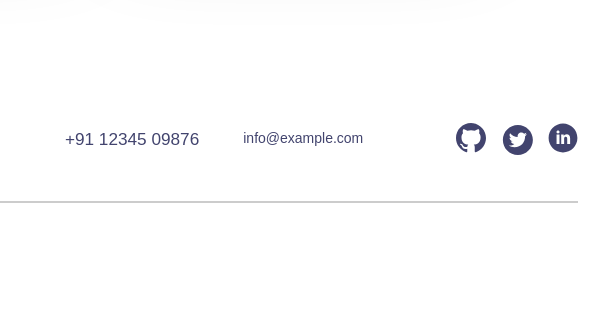
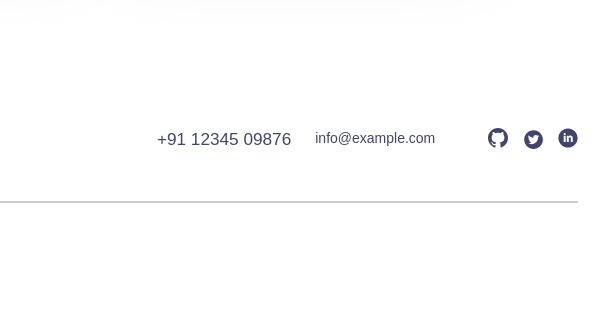
Before and after one commit to MechanicalDeathtrap/disent-test, a website: page index.html in a window 1280 px wide. Shown: the part 3481-3801 px from the top of the page, 543-1152 px from the left. Drawn offline with Linux system fonts and the light colour scheme.

Commit message:
adaptive changes

```diff
--- a/index.html
+++ b/index.html
@@ -339,13 +339,13 @@
                 <span class="contacts__contact">info@example.com</span>
             </div>
             <div class="messengers">
-                <svg xmlns="http://www.w3.org/2000/svg" width="30" height="30" viewBox="0 0 30 30" fill="none">
+                <svg class="messenger-icon" xmlns="http://www.w3.org/2000/svg" width="30" height="30" viewBox="0 0 30 30" fill="none">
                     <path fill-rule="evenodd" clip-rule="evenodd" d="M15 0C6.7125 0 0 6.7125 0 15C0 21.6375 4.29375 27.2438 10.2562 29.2313C11.0062 29.3625 11.2875 28.9125 11.2875 28.5188C11.2875 28.1625 11.2688 26.9812 11.2688 25.725C7.5 26.4187 6.525 24.8063 6.225 23.9625C6.05625 23.5313 5.325 22.2 4.6875 21.8438C4.1625 21.5625 3.4125 20.8688 4.66875 20.85C5.85 20.8313 6.69375 21.9375 6.975 22.3875C8.325 24.6562 10.4812 24.0187 11.3437 23.625C11.475 22.65 11.8688 21.9938 12.3 21.6188C8.9625 21.2438 5.475 19.95 5.475 14.2125C5.475 12.5812 6.05625 11.2313 7.0125 10.1813C6.8625 9.80625 6.3375 8.26875 7.1625 6.20625C7.1625 6.20625 8.41875 5.8125 11.2875 7.74375C12.4875 7.40625 13.7625 7.2375 15.0375 7.2375C16.3125 7.2375 17.5875 7.40625 18.7875 7.74375C21.6562 5.79375 22.9125 6.20625 22.9125 6.20625C23.7375 8.26875 23.2125 9.80625 23.0625 10.1813C24.0188 11.2313 24.6 12.5625 24.6 14.2125C24.6 19.9687 21.0938 21.2438 17.7562 21.6188C18.3 22.0875 18.7688 22.9875 18.7688 24.3937C18.7688 26.4 18.75 28.0125 18.75 28.5188C18.75 28.9125 19.0312 29.3813 19.7812 29.2313C22.759 28.2259 25.3465 26.3121 27.1796 23.7592C29.0127 21.2063 29.9991 18.1429 30 15C30 6.7125 23.2875 0 15 0Z" fill="#42446E"/>
                 </svg>
-                <svg xmlns="http://www.w3.org/2000/svg" width="32" height="32" viewBox="0 0 32 32" fill="none">
+                <svg class="messenger-icon" xmlns="http://www.w3.org/2000/svg" width="32" height="32" viewBox="0 0 32 32" fill="none">
                     <path d="M16.875 1.875C8.59152 1.875 1.875 8.59152 1.875 16.875C1.875 25.1585 8.59152 31.875 16.875 31.875C25.1585 31.875 31.875 25.1585 31.875 16.875C31.875 8.59152 25.1585 1.875 16.875 1.875ZM24.0837 13.1819C24.0937 13.3393 24.0937 13.5033 24.0937 13.6641C24.0937 18.5792 20.3504 24.2411 13.51 24.2411C11.4007 24.2411 9.44531 23.6283 7.79799 22.5737C8.09933 22.6071 8.38728 22.6205 8.69531 22.6205C10.4364 22.6205 12.0368 22.0312 13.3125 21.0335C11.6786 21 10.3058 19.9286 9.83705 18.4554C10.4096 18.5391 10.9252 18.5391 11.5145 18.3884C10.6732 18.2175 9.91699 17.7605 9.37438 17.0953C8.83178 16.43 8.53623 15.5973 8.53795 14.7388V14.692C9.03013 14.9699 9.60937 15.1406 10.2154 15.1641C9.70595 14.8245 9.28814 14.3645 8.99903 13.8249C8.70993 13.2852 8.55845 12.6825 8.55804 12.0703C8.55804 11.3772 8.73884 10.7444 9.06362 10.1953C9.99744 11.3449 11.1627 12.2851 12.4837 12.9548C13.8047 13.6245 15.2518 14.0088 16.731 14.0826C16.2054 11.5547 18.0937 9.50893 20.3638 9.50893C21.4353 9.50893 22.3996 9.95759 23.0792 10.6808C23.9196 10.5234 24.7232 10.2087 25.4397 9.78683C25.1618 10.6473 24.5792 11.3739 23.8058 11.8326C24.5558 11.7522 25.279 11.5446 25.9487 11.2533C25.4431 11.9967 24.8103 12.6563 24.0837 13.1819V13.1819Z" fill="#42446E"/>
                 </svg>
-                <svg xmlns="http://www.w3.org/2000/svg" width="30" height="30" viewBox="0 0 30 30" fill="none">
+                <svg class="messenger-icon" xmlns="http://www.w3.org/2000/svg" width="30" height="30" viewBox="0 0 30 30" fill="none">
                     <g clip-path="url(#clip0_41_189)">
                         <path d="M15.0001 0.600098C7.0471 0.600098 0.600098 7.0471 0.600098 15.0001C0.600098 22.9531 7.0471 29.4001 15.0001 29.4001C22.9531 29.4001 29.4001 22.9531 29.4001 15.0001C29.4001 7.0471 22.9531 0.600098 15.0001 0.600098ZM11.4751 20.9686H8.5591V11.5846H11.4751V20.9686ZM9.9991 10.4326C9.0781 10.4326 8.4826 9.7801 8.4826 8.9731C8.4826 8.1496 9.0961 7.5166 10.0366 7.5166C10.9771 7.5166 11.5531 8.1496 11.5711 8.9731C11.5711 9.7801 10.9771 10.4326 9.9991 10.4326ZM22.1251 20.9686H19.2091V15.7681C19.2091 14.5576 18.7861 13.7356 17.7316 13.7356C16.9261 13.7356 16.4476 14.2921 16.2361 14.8276C16.1581 15.0181 16.1386 15.2881 16.1386 15.5566V20.9671H13.2211V14.5771C13.2211 13.4056 13.1836 12.4261 13.1446 11.5831H15.6781L15.8116 12.8866H15.8701C16.2541 12.2746 17.1946 11.3716 18.7681 11.3716C20.6866 11.3716 22.1251 12.6571 22.1251 15.4201V20.9686V20.9686Z" fill="#42446E"/>
                     </g>
--- a/src/css/styles.sass
+++ b/src/css/styles.sass
@@ -293,6 +293,8 @@ footer
   align-items: center
   margin-top: 5px
   @include flexAndGap(93px)
+  @include notebook()
+    @include flexAndGap(53px) ///
 
 .messengers
   @include flexAndGap(20px)
@@ -302,7 +304,7 @@ footer
 .contacts
   @include flexAndGap(74px)
   @include notebook()
-    @include flexAndGap(44px)
+    @include flexAndGap(24px)
 
   &__contact
     color: $greetings-grey
@@ -311,6 +313,11 @@ footer
     @include notebook()
       @include textSettings(14px, 400, 24px)
       @include adaptive_font(14)
+
+.messenger-icon
+  object-fit: cover
+  @include notebook()
+    width: 20px
 
 .footer-navigation
   margin-top: 5px
```
Also changed, not shown: src/css/styles.css, 1 other file.
